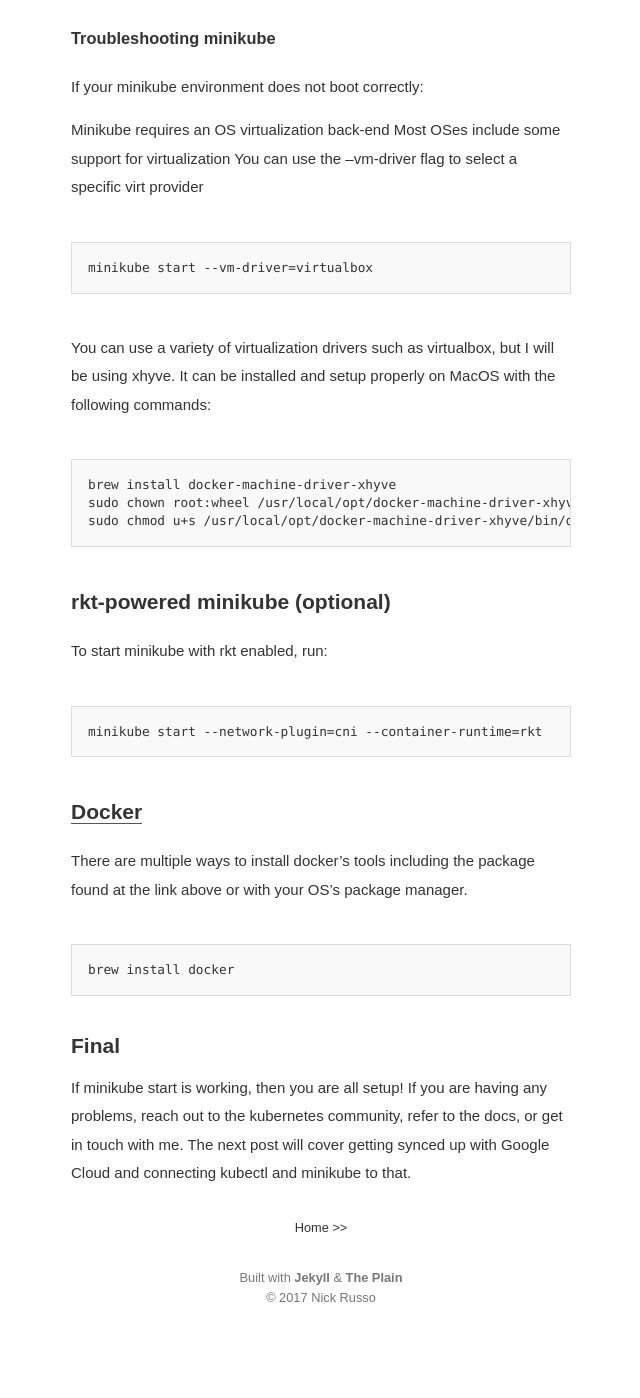
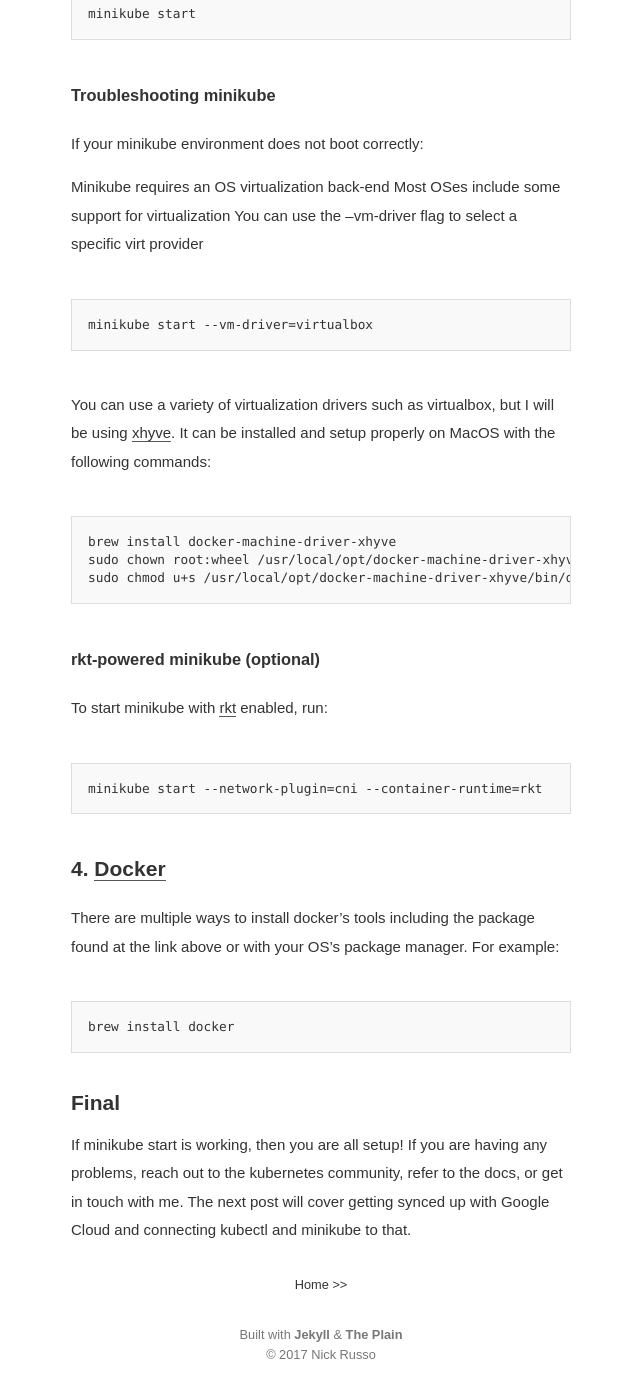
Before and after one commit to nijaru/nijaru.github.io, a Jekyll site: the page built from _posts/2017-05-30-installing-minikube-and-kubectl.md, in a window 1280 px wide and 1400 px high, scrolled down 2000 px. Shown: the whole window, without its empty margins (319-959 px from the left). Built offline with Jekyll 4.4.1, drawn with Linux system fonts in a browser that asks for light colours; before the commit the page ends 3343 px from its top, so only the background shows below that; some of the changed text lies outside the part shown.

Commit message:
Update posts
Signed-off-by: Nick Russo <nicholasjamesrusso@gmail.com>

````diff
--- a/_posts/2017-05-30-installing-minikube-and-kubectl.md
+++ b/_posts/2017-05-30-installing-minikube-and-kubectl.md
@@ -65,21 +65,21 @@ You can use the --vm-driver flag to select a specific virt provider
 minikube start --vm-driver=virtualbox
 ```
 
-You can use a variety of virtualization drivers such as virtualbox, but I will be using xhyve. It can be installed and setup properly on MacOS with the following commands:
+You can use a variety of virtualization drivers such as virtualbox, but I will be using [xhyve](https://github.com/mist64/xhyve). It can be installed and setup properly on MacOS with the following commands:
 ```
 brew install docker-machine-driver-xhyve
 sudo chown root:wheel /usr/local/opt/docker-machine-driver-xhyve/bin/docker-machine-driver-xhyve
 sudo chmod u+s /usr/local/opt/docker-machine-driver-xhyve/bin/docker-machine-driver-xhyve
 ```
 
-## rkt-powered minikube (optional)
-To start minikube with rkt enabled, run:
+### rkt-powered minikube (optional)
+To start minikube with [rkt](github.com/rkt/rkt) enabled, run:
 ```
 minikube start --network-plugin=cni --container-runtime=rkt
 ```
 
-## [Docker](https://www.docker.com/community-edition)
-There are multiple ways to install docker's tools including the package found at the link above or with your OS's package manager.
+## 4. [Docker](https://www.docker.com/community-edition)
+There are multiple ways to install docker's tools including the package found at the link above or with your OS's package manager. For example:
 ```
 brew install docker
 ```
````
Also changed, not shown: other parts of _posts/2017-05-30-installing-minikube-and-kubectl.md (+4 -4 lines), _posts/2017-05-30-getting-started-with-kubernetes.md (+4 -2 lines).
